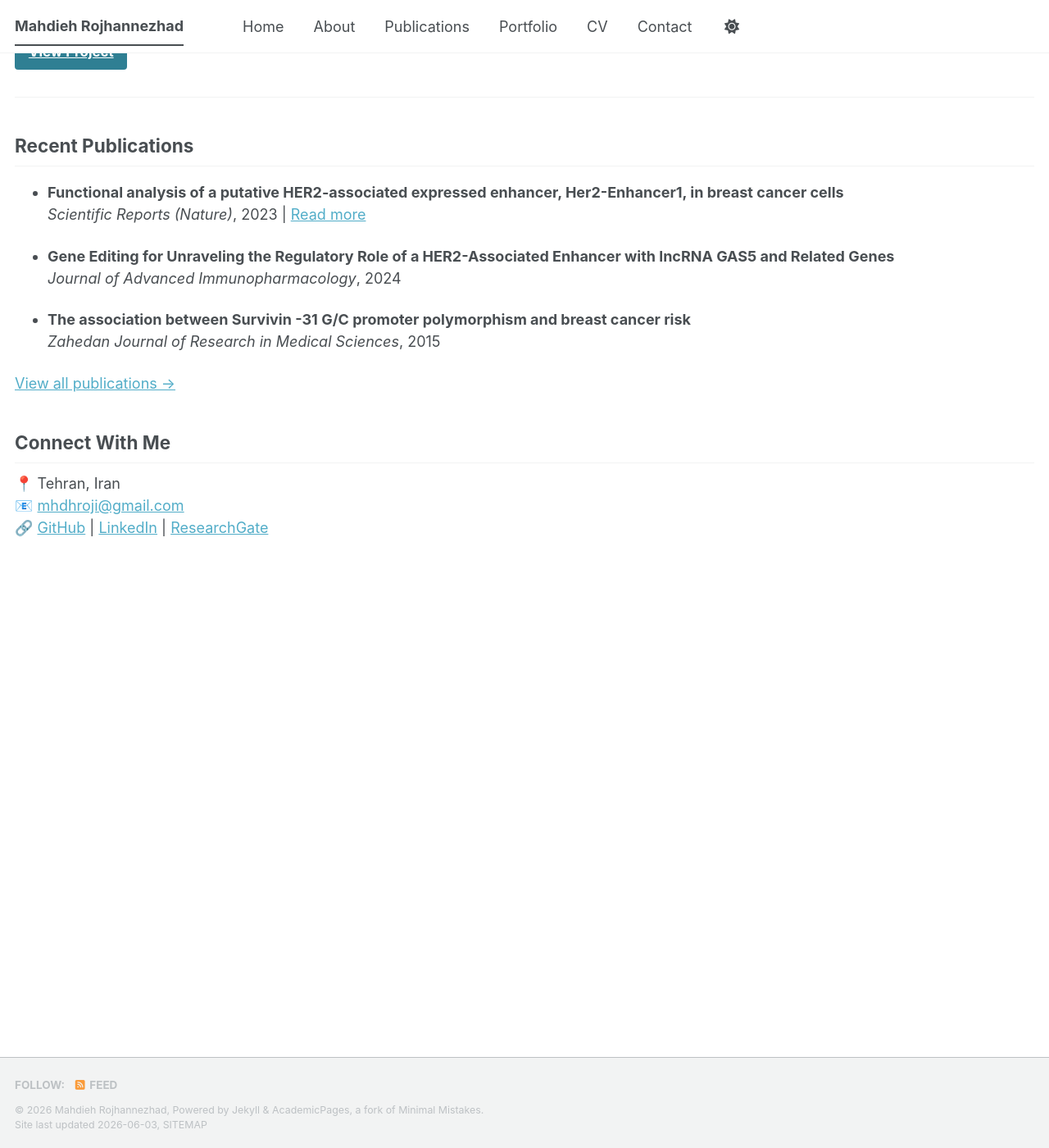
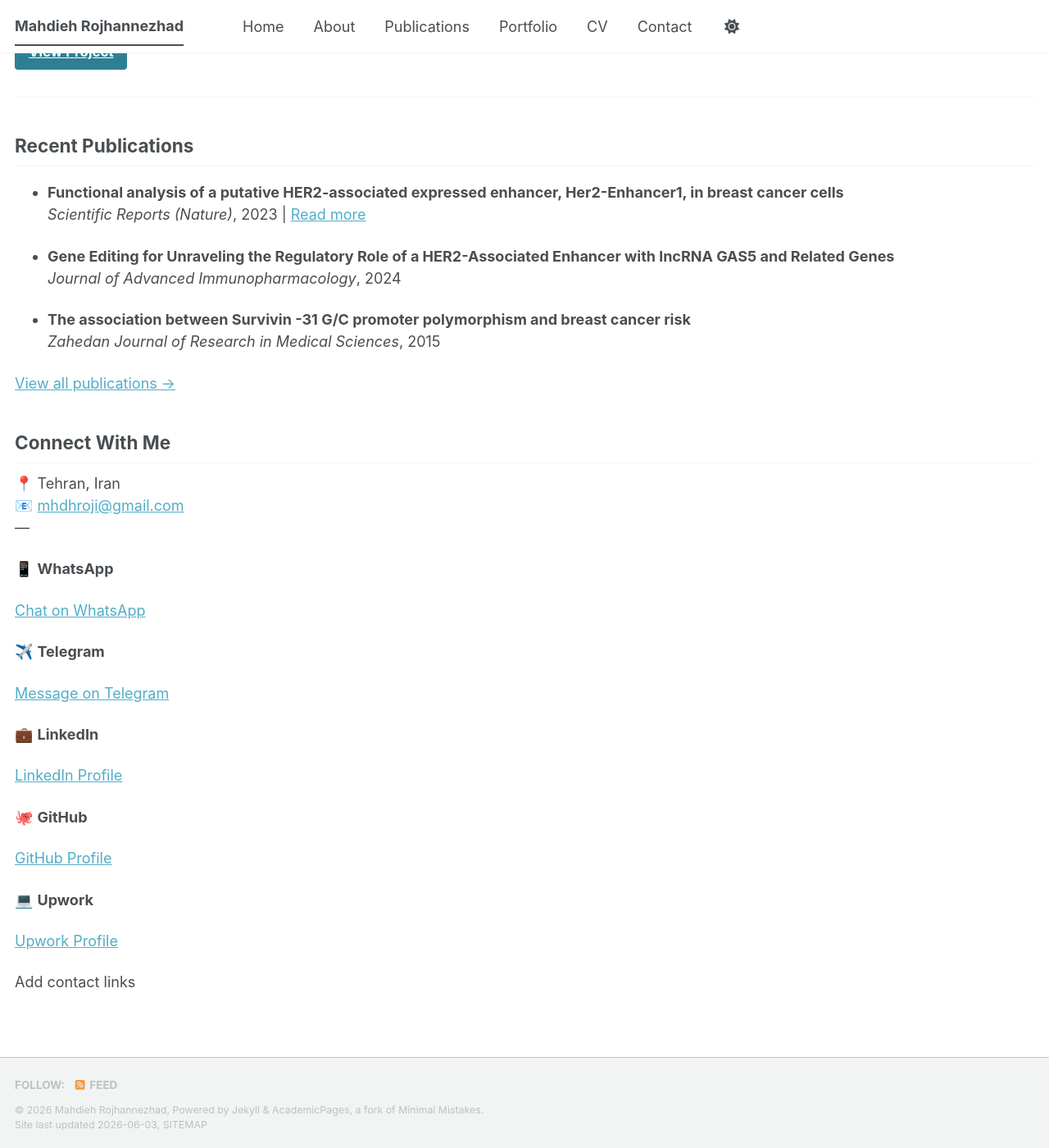
Before and after one commit to RojhanGenomics/RojhanGenomics.github.io, a Jekyll site: the page built from index.md, in a window 1280 px wide and 1400 px high, scrolled down 1464 px. Shown: the whole window at 82% size. Built offline with Jekyll 4.4.1, drawn with Linux system fonts in a browser that asks for light colours; a script bundle is joined from its source files by our own code; library files that are not in the unit come from our copies.

Commit message:
Update index.md
Add contact links

```diff
--- a/index.md
+++ b/index.md
@@ -69,4 +69,26 @@ feature_row:
 
 📍 Tehran, Iran
 📧 [mhdhroji@gmail.com](mailto:mhdhroji@gmail.com)
-🔗 [GitHub](https://github.com/RojhanGenomics) | [LinkedIn](https://linkedin.com/in/mahdieh-rojhannezhad) | [ResearchGate](#)
+---
+
+📱 **WhatsApp**
+
+[Chat on WhatsApp](https://wa.me/989364485007)
+
+✈️ **Telegram**
+
+[Message on Telegram](https://t.me/Mahdr20)
+
+💼 **LinkedIn**
+
+[LinkedIn Profile](https://www.linkedin.com/in/mahdieh-rojhannezhad/)
+
+🐙 **GitHub**
+
+[GitHub Profile](https://github.com/RojhanGenomics)
+
+💻 **Upwork**
+
+[Upwork Profile](https://www.upwork.com/freelancers/~015ac027e4d434b2e7)
+
+Add contact links
```
